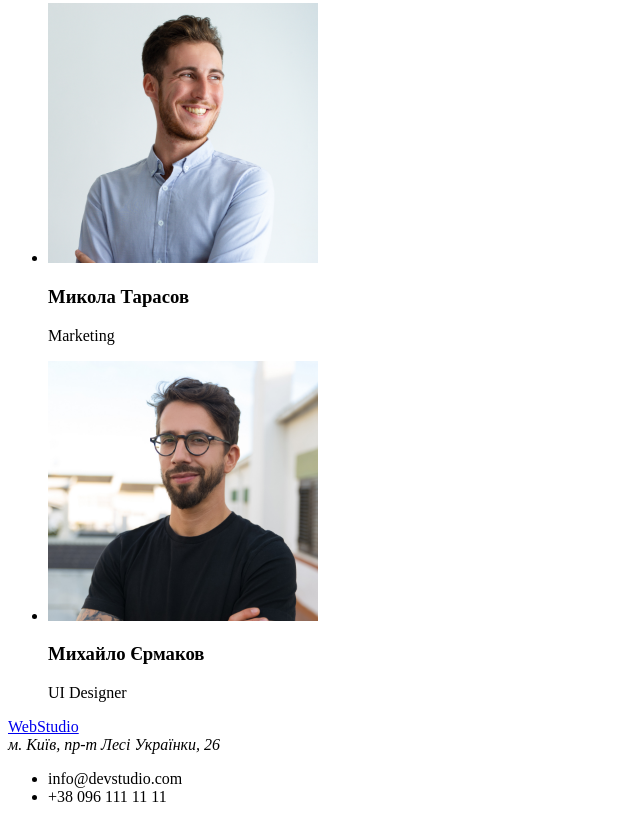
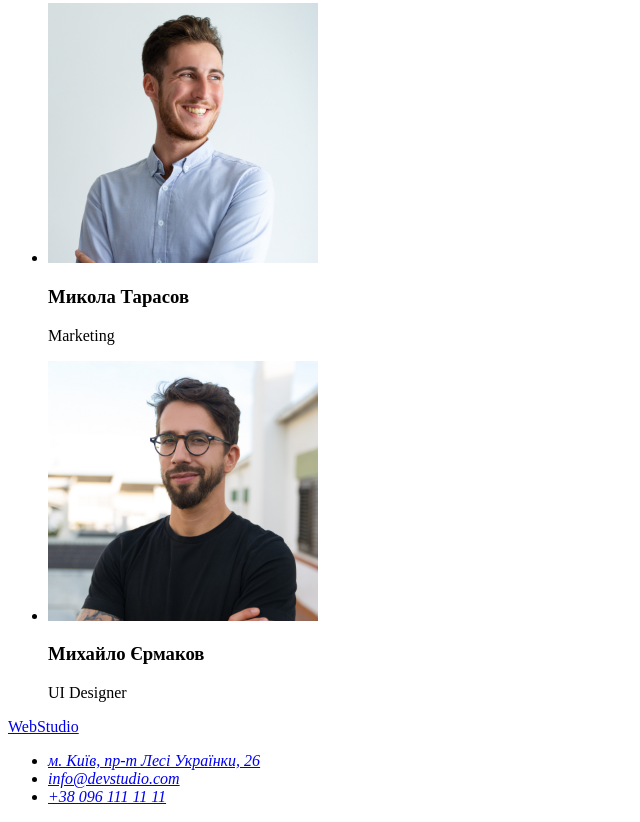
Before and after one commit to Loki99911/goit-markup-hw-01, a plain HTML site: page index.html in a window 1280 px wide. Shown: the part 2333-3155 px from the top of the page, without its empty margins (0-640 px from the left). Drawn offline with Linux system fonts and the light colour scheme.

Commit message:
Update index.html
1)Chenged title
2)Chenged address in footer

```diff
--- a/index.html
+++ b/index.html
@@ -4,7 +4,7 @@
     <meta charset="UTF-8" />
     <meta http-equiv="X-UA-Compatible" content="IE=edge" />
     <meta name="viewport" content="width=device-width, initial-scale=1.0" />
-    <title>Document</title>
+    <title>Студія</title>
   </head>
   <body>
     <header>
@@ -138,11 +138,22 @@
     </main>
     <footer>
       <a href="/" lang="en">WebStudio</a>
-      <address>м. Київ, пр-т Лесі Українки, 26</address>
-      <ul>
-        <li>info@devstudio.com</li>
-        <li>+38 096 111 11 11</li>
-      </ul>
+      <address>
+        <ul>
+          <li>
+            <a
+              href="https://www.google.com/maps/place/%D0%B1%D1%83%D0%BB.+%D0%9B%D0%B5%D1%81%D0%B8+%D0%A3%D0%BA%D1%80%D0%B0%D0%B8%D0%BD%D0%BA%D0%B8,
+              +26,+%D0%9A%D0%B8%D0%B5%D0%B2,+02000/@50.4265807,30.5383858,17z/data=!3m1!4b1!4m5!3m4!1s0x40d4cf0e033ecbe9:0x57a4dffefec77da0!8m2!3d50.
+              4265807!4d30.5383858"
+              target="_blank"
+              rel="noopener noreferrer"
+              >м. Київ, пр-т Лесі Українки, 26
+            </a>
+          </li>
+          <li><a href="mailto:info@devstudio.com">info@devstudio.com</a></li>
+          <li><a href="tel:+380961111111">+38 096 111 11 11</a></li>
+        </ul>
+      </address>
     </footer>
   </body>
 </html>
```
